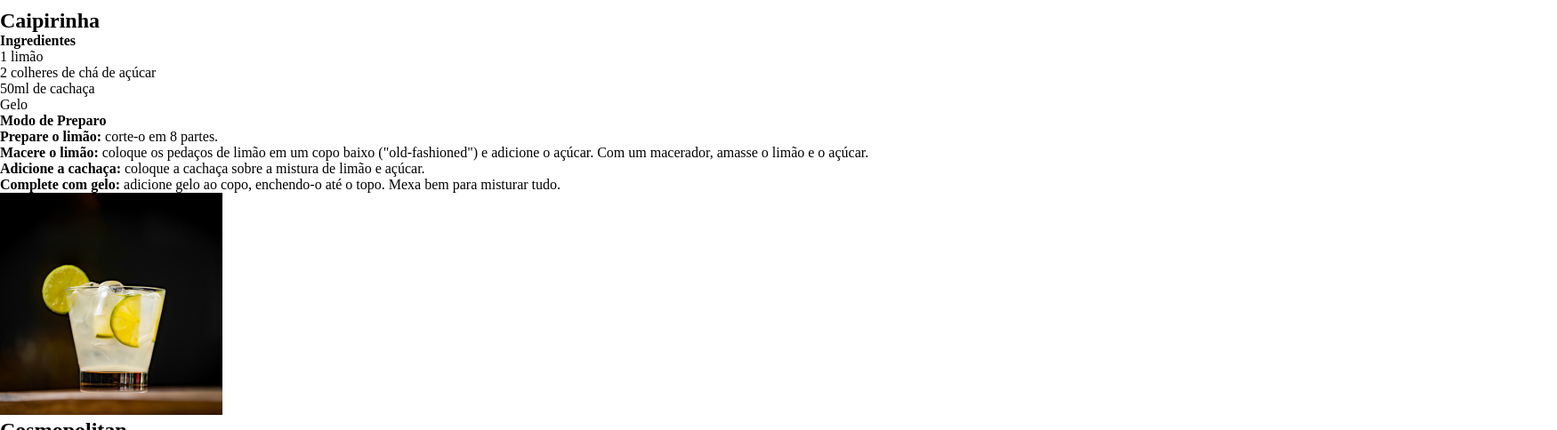
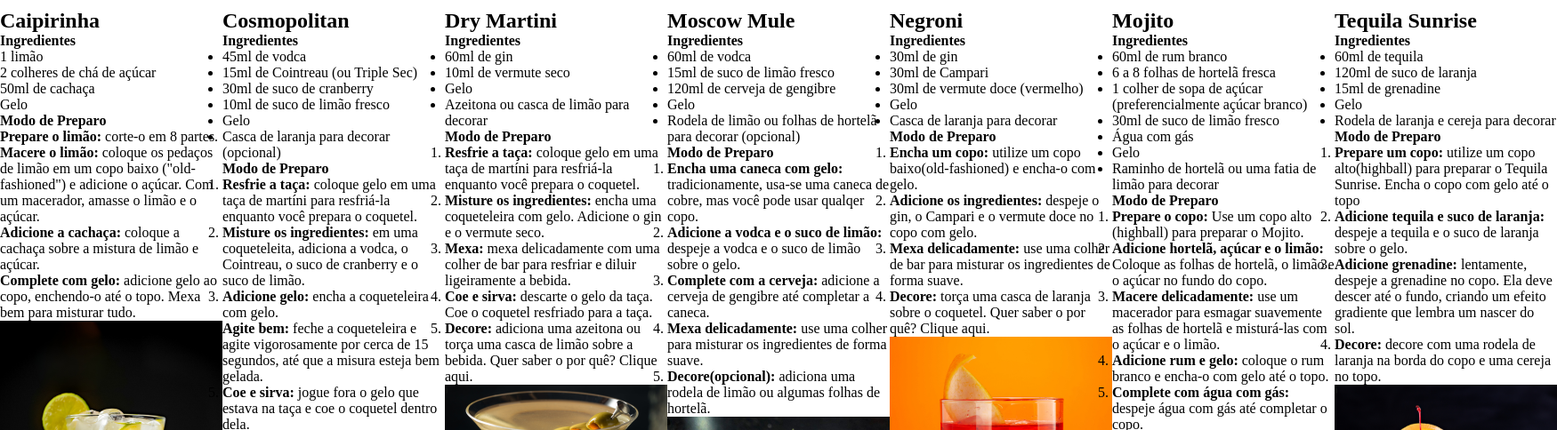
Before and after one commit to BrendaDantas/MixologiaDescomplicada, a plain HTML site: page receitas.html in a window 1280 px wide. Shown: the part 141-625 px from the top of the page at 89% size, 1750 px wide, since content can reach past the window. Drawn offline with Linux system fonts and the light colour scheme.

Commit message:
Fazendo algumas alterações no html de receitas

```diff
--- a/receitas.html
+++ b/receitas.html
@@ -24,7 +24,7 @@
         </nav>
     </header>
     <main class="receitas">
-        <div>
+        <div class="receita">
             <section class="receitas__conteudo">
                 <h2 class="caipirinha">Caipirinha</h2>
                 <p>
@@ -47,7 +47,8 @@
             <section class="receitas__imagem">
                 <img src="./assets/caipirinha.png" alt="foto de uma caipirinha">
             </section>
-
+        </div>
+        <div class="receita">
             <section class="receitas__conteudo">
                 <h2 class="cosmopolitan">Cosmopolitan</h2>
                 <p>
@@ -74,7 +75,8 @@
             <section class="receitas__imagem">
                 <img src="./assets/cosmopolitan.png" alt="foto de um cosmopolitan">
             </section>
-
+        </div>
+        <div class="receita">
             <section class="receitas__conteudo">
                 <h2 class="dry-martini">Dry Martini</h2>
                 <p>
@@ -99,7 +101,8 @@
             <section class="receitas__imagem">
                 <img src="./assets/dry-martini.png" alt="foto de um dry martini">
             </section>
-
+        </div>
+        <div class="receita">
             <section class="receitas__conteudo">
                 <h2 class="moscow-mule">Moscow Mule</h2>
                 <p>
@@ -124,7 +127,8 @@
             <section class="receitas__imagem">
                 <img src="./assets/moscow-mule.png" alt="foto de um moscow mule">
             </section>
-
+        </div>
+        <div class="receita">
             <section class="receitas__conteudo">
                 <h2 class="negroni">Negroni</h2>
                 <p>
@@ -148,7 +152,8 @@
             <section class="receitas__imagem">
                 <img src="./assets/negroni.png" alt="foto de um negroni">
             </section>
-
+        </div>
+        <div class="receita">
             <section class="receitas__conteudo">
                 <h2 class="mojito">Mojito</h2>
                 <p>
@@ -177,7 +182,8 @@
             <section class="receitas__imagem">
                 <img src="./assets/mojito.png" alt="foto de um mojito">
             </section>
-
+        </div>
+        <div class="receita">
             <section class="receitas__conteudo">
                 <h2 class="tequila-sunrise">Tequila Sunrise</h2>
                 <p>
@@ -201,9 +207,7 @@
             <section class="receitas__imagem">
                 <img src="./assets/tequila-sunrise.png" alt="foto de um tequila-sunrise">
             </section>
-
         </div>
-
     </main>
     <footer>
 
--- a/styles/styles_receitas.css
+++ b/styles/styles_receitas.css
@@ -49,6 +49,15 @@ body {
     color: #ffffff;
 }
 
+.receitas {
+    display: flex;
+    flex-direction: row;
+}
+
+.receitas__conteudo {
+    display: flex;
+    flex-direction: column;
+}
 
 /*media queries*/
 @media (max-width: 1024) {
```
